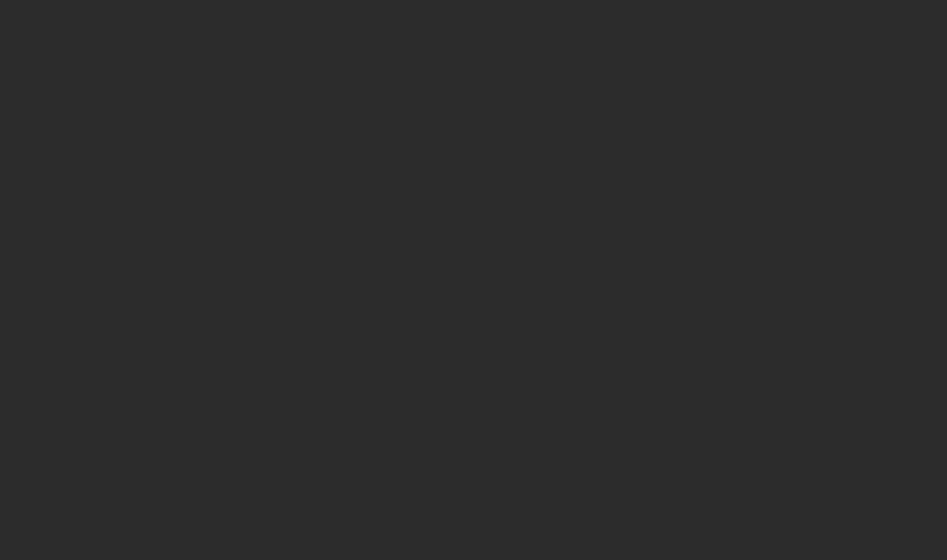
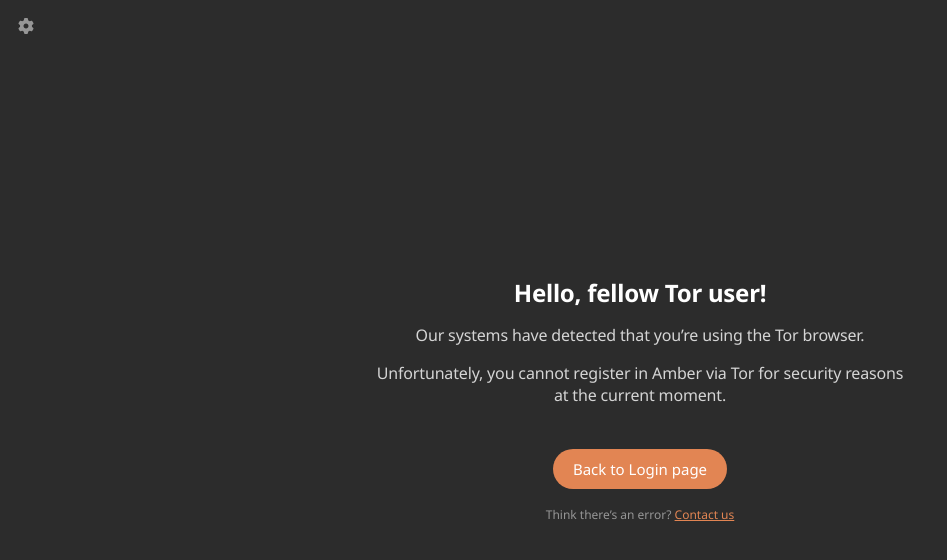
Before and after one commit to Ambermsg/frontend, a React (Vite) app: page /tor in a window 1280 px wide. Before the commit this address had no page. Shown: the top 560 px of the page, without its empty margins (0-947 px from the left). Built offline with nearby package versions, Linux system fonts and the light colour scheme.

Commit message:
Completed Tor-page / other content is templates

```diff
--- a/src/main.jsx
+++ b/src/main.jsx
@@ -4,6 +4,7 @@
 import LogIn from "./pages/LogIn.jsx";
 import Register from "./pages/Register.jsx";
 import { BrowserRouter, Route, Routes } from "react-router";
+import HelloTor from "./pages/HelloTor.jsx";
 
 createRoot(document.getElementById("root")).render(
   <BrowserRouter>
@@ -11,6 +12,7 @@
       <Route path="/" element={<App />} />
       <Route path="/login" element={<LogIn />} />
       <Route path="/register" element={<Register />} />
+      <Route path="/tor" element={<HelloTor />} />
     </Routes>
   </BrowserRouter>
 );
--- /dev/null
+++ b/src/pages/AlmostDone.jsx
@@ -0,0 +1,5 @@
+const AlmostDone = () => {
+  return <div></div>;
+};
+
+export default AlmostDone;
--- /dev/null
+++ b/src/pages/HelloTor.jsx
@@ -0,0 +1,107 @@
+import styled from "styled-components";
+import Header from "../components/Header.jsx";
+
+import { useNavigate } from "react-router";
+
+const H1 = styled.h1`
+  font-family: Noto Sans;
+  font-size: 24px;
+  font-weight: 700;
+  line-height: 32.69px;
+  letter-spacing: -0.01em;
+  text-align: center;
+`;
+
+const Button = styled.button`
+  cursor: pointer;
+  font-family: Noto Sans;
+  font-size: 15px;
+  font-weight: 400;
+  line-height: 20.43px;
+  text-align: center;
+  padding: 10px 20px;
+  border-radius: 20px;
+  border: 0px;
+  background-color: var(--black-theme-contrast);
+`;
+
+const P = styled.p`
+  font-family: Noto Sans;
+  font-size: 16px;
+  font-weight: 400;
+  line-height: 21.79px;
+  letter-spacing: -0.01em;
+  text-align: center;
+
+  color: #ffffffcc;
+`;
+
+const GrayP = styled.p`
+  font-family: Noto Sans;
+  font-size: 12px;
+  font-weight: 400;
+  line-height: 16.34px;
+  text-align: center;
+
+  color: #ffffff80;
+`;
+
+const A = styled.a`
+  font-family: Noto Sans;
+  font-size: 12px;
+  font-weight: 400;
+  line-height: 16.34px;
+  text-align: center;
+  text-underline-position: from-font;
+  text-decoration-skip-ink: none;
+  color: var(--black-theme-contrast);
+`;
+
+const Wrapper = styled.div`
+  height: 100vh;
+  display: flex;
+  flex-direction: column;
+  justify-content: center; /* Centers content vertically */
+`;
+
+const Section = styled.section`
+  max-width: 530px;
+  margin: 0 auto;
+  display: flex;
+  flex-flow: column;
+  gap: 16px;
+`;
+
+const ButtonDiv = styled.div`
+  margin: 42px 0 18px 0;
+
+  display: flex;
+  justify-content: center;
+  align-items: center;
+`;
+
+const HelloTor = () => {
+  const navigate = useNavigate();
+
+  return (
+    <Wrapper>
+      <Header />
+      <Section>
+        <H1>Hello, fellow Tor user!</H1>
+        <P>Our systems have detected that you’re using the Tor browser.</P>
+        <P>
+          Unfortunately, you cannot register in Amber via Tor for security
+          reasons at the current moment.
+        </P>
+      </Section>
+      <ButtonDiv>
+        <Button onClick={() => navigate("/login")}>Back to Login page</Button>
+      </ButtonDiv>
+      <GrayP>
+        Think there’s an error? <A href="#">Contact us</A>
+      </GrayP>
+    </Wrapper>
+  );
+};
+
+export default HelloTor;
--- /dev/null
+++ b/src/pages/Welcome.jsx
@@ -0,0 +1,5 @@
+const Welcome = () => {
+  return <div></div>;
+};
+
+export default Welcome;
```
Also changed, not shown: src/pages/EmailConform.jsx (added, +11 -0 lines).
